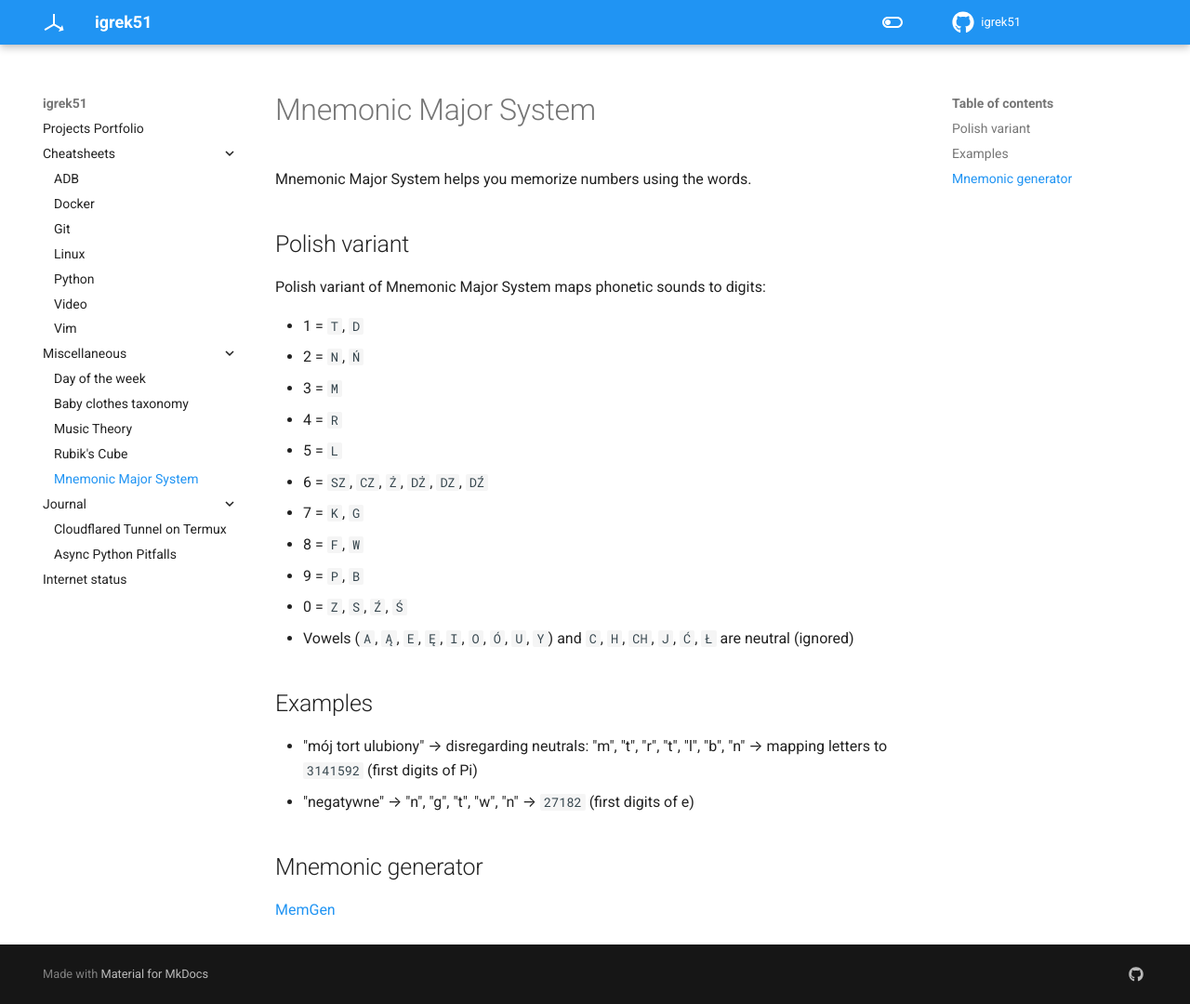
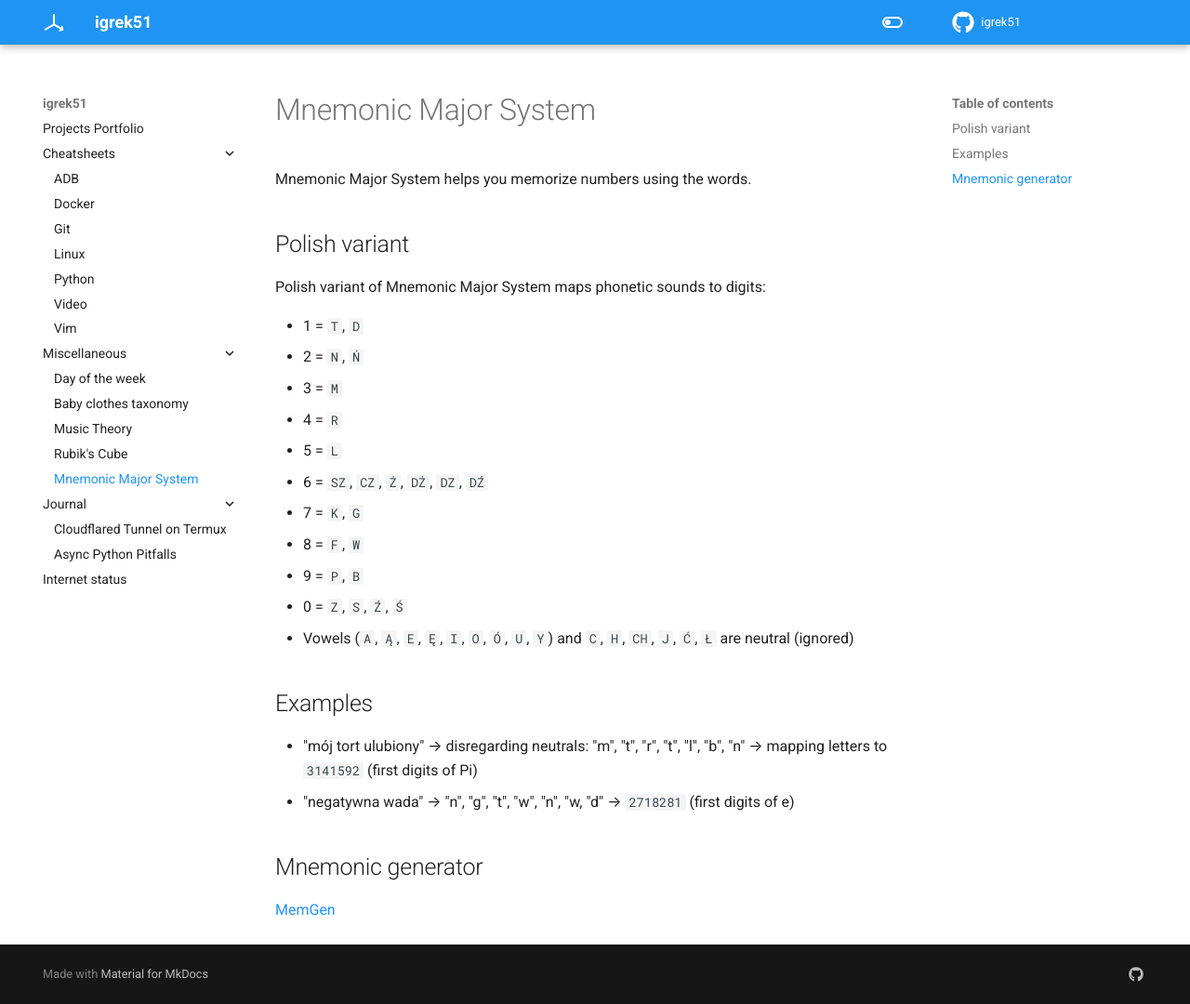
Before and after one commit to igrek51/igrek51.github.io, an MkDocs documentation site: the page built from docs/misc/mnemonic-major-system.md, in a window 1280 px wide and 1080 px high. Shown: the whole window at 93% size. Built offline with MkDocs 1.6.1 and Material for MkDocs 9.7.7, drawn with Linux system fonts in a browser that asks for light colours.

Commit message:
enhance mnemonic for e

```diff
--- a/docs/misc/mnemonic-major-system.md
+++ b/docs/misc/mnemonic-major-system.md
@@ -20,9 +20,9 @@ Polish variant of Mnemonic Major System maps phonetic sounds to digits:
 - "mój tort ulubiony" →
   disregarding neutrals: "m", "t", "r", "t", "l", "b", "n" →
   mapping letters to `3141592` (first digits of Pi)
-- "negatywne" →
-  "n", "g", "t", "w", "n" →
-  `27182` (first digits of e)
+- "negatywna wada" →
+  "n", "g", "t", "w", "n", "w, "d" →
+  `2718281` (first digits of e)
 
 ## Mnemonic generator
 [MemGen](https://igrek51.github.io/memgen/)
```
